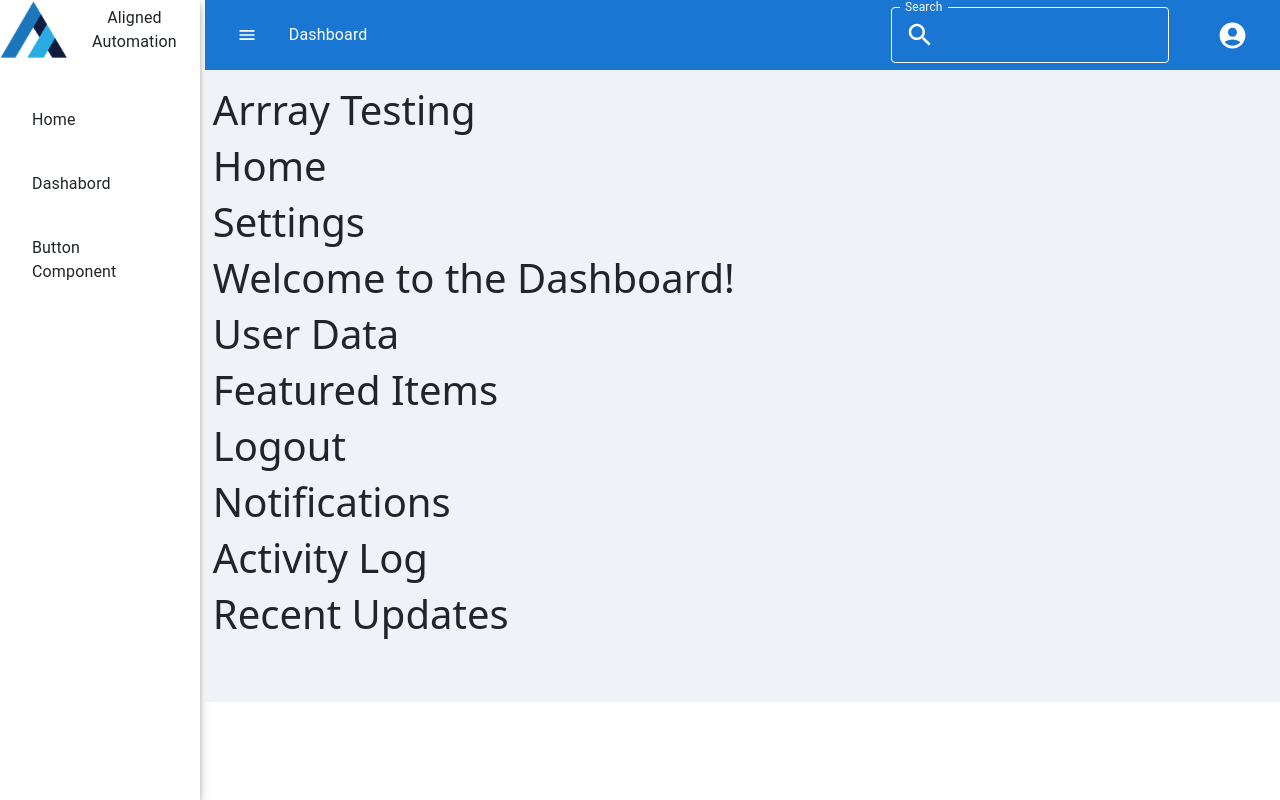
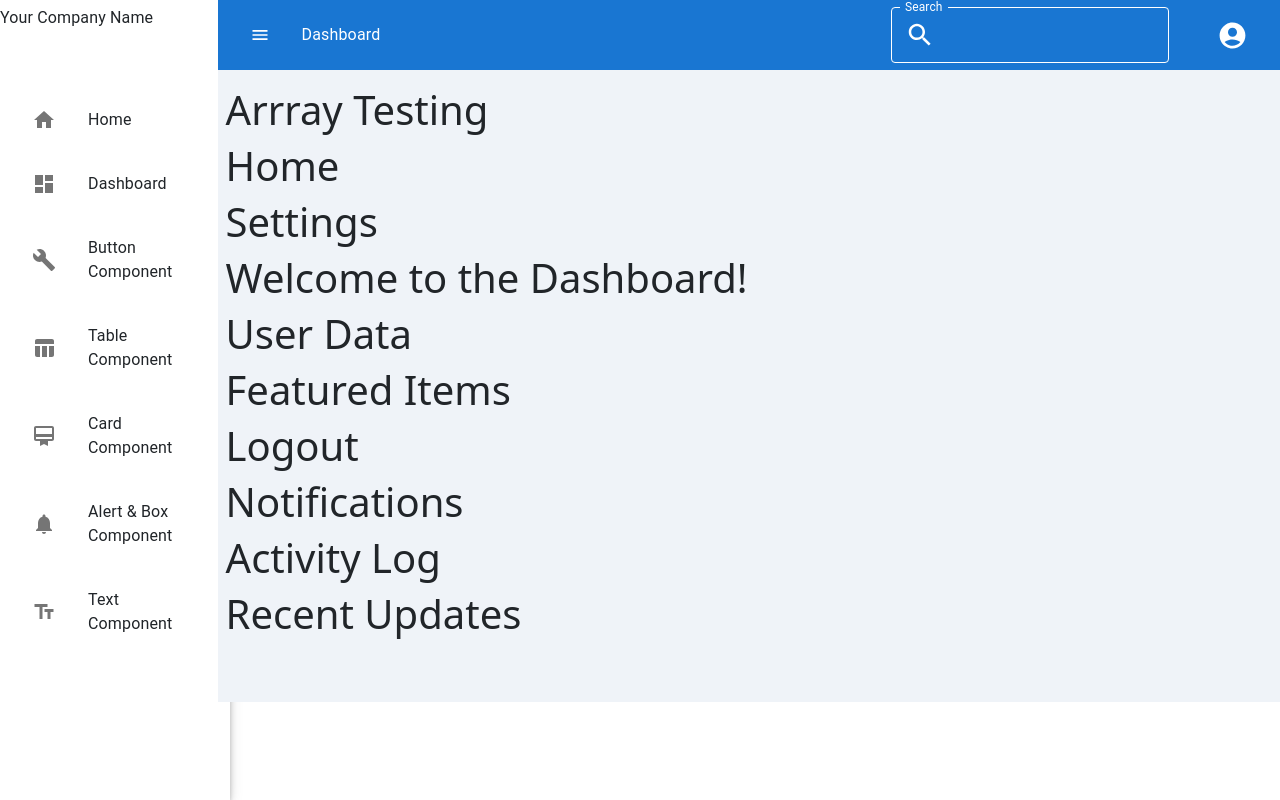
Before and after one commit to vishaljagdhane/Framework, a React (Create React App) app in the folder Framework/framework/: page / in a window 1280 px wide. Both pictures are taken after a click on the button 42 px from the left and 35 px from the top of the page. Built offline with nearby package versions, Linux system fonts and the light colour scheme.

Commit message:
This adding Scrollbar

```diff
--- a/Framework/framework/src/customDashboard/ApplicationDashbaord.jsx
+++ b/Framework/framework/src/customDashboard/ApplicationDashbaord.jsx
@@ -12,12 +12,12 @@ export default function ApplicationDashbaord() {
 
   const openSideBarComponent = () => {
     setSideBarComponent(!sideBarComponent)
-    setApplicationTitleName(sideBarComponent ? 'Aligned Automation' : 'Dashboard') // Toggle the title based on sidebar state
+    setApplicationTitleName(sideBarComponent ? 'Your Componay Name' : 'Dashboard') // Toggle the title based on sidebar state
   }
 
   const handleMenuChange = (item) => {
     setMenuContent(item)
-    setApplicationTitleName(item === 'home' ? 'Aligned Automation' : 'Dashboard') // Set appropriate title based on selection
+    setApplicationTitleName(item === 'home' ? 'Your Compnay Name ' : 'Dashboard') // Set appropriate title based on selection
   }
 
   const renderContent = () => {
@@ -26,8 +26,18 @@ export default function ApplicationDashbaord() {
         return <DashbaordPages />
       case 'Dashabord':
         return <h1>Dashboard Page</h1>
-        case 'Button':
-          return <ButtonMainComponent/>
+      case 'Button':
+        return <ButtonMainComponent />
+      case 'Table':
+        return <h1>Table Componnet </h1>
+      case 'card':
+        return <h1>Card Component</h1>
+      case 'AlertWithBox':
+        return <h1>AlertWidth Box</h1>
+        case'TextFild':
+        return <h1>Text Filed</h1>
+        case 'SingleSelect ':
+          return <h1>Single Select</h1>
       default:
         return <h1>Welcome!</h1>
     }
@@ -38,7 +48,7 @@ export default function ApplicationDashbaord() {
       {sideBarComponent && (
         <Box
           sx={{
-            width: '16%',
+            width: '17%',
             position: 'fixed',
             top: 0,
             left: 0,
@@ -54,7 +64,7 @@ export default function ApplicationDashbaord() {
         sx={{
           flex: 1,
           transition: 'margin-left 0.3s ease',
-          marginLeft: sideBarComponent ? '16%' : '0%',
+          marginLeft: sideBarComponent ? '17%' : '0%',
         }}
       >
         <ApplicationTopBar
--- a/Framework/framework/src/customDashboard/ApplicationsLeftSideBar.jsx
+++ b/Framework/framework/src/customDashboard/ApplicationsLeftSideBar.jsx
@@ -5,17 +5,36 @@ import {
   ListItemButton,
   ListItemText,
   Typography,
+  ListItemIcon
 } from "@mui/material";
-import React from "react";
+import React ,{useState}from "react";
 import a from "../asst/a.png";
+import HomeIcon from '@mui/icons-material/Home';
+import DashboardIcon from '@mui/icons-material/Dashboard';
+import ButtonIcon from '@mui/icons-material/Build';
+import TableChartIcon from '@mui/icons-material/TableChart';
+import CardMembershipIcon from '@mui/icons-material/CardMembership';
+import NotificationsIcon from '@mui/icons-material/Notifications';
+import TextFieldsIcon from '@mui/icons-material/TextFields';
 
 export default function ApplicationsLeftSideBar({ MenuIteam }) {
+  const ListData = [
+    { label: "Home", action: "home", onClick: () => MenuIteam("home"), icon: <HomeIcon /> },
+    { label: "Dashboard", action: "dashboard", onClick: () => MenuIteam("dashboard"), icon: <DashboardIcon /> },
+    { label: "Button Component", action: "button", onClick: () => MenuIteam("Button"), icon: <ButtonIcon /> },
+    { label: "Table Component", action: "table", onClick: () => MenuIteam("Table"), icon: <TableChartIcon /> },
+    { label: "Card Component", action: "card", onClick: () => MenuIteam("card"), icon: <CardMembershipIcon /> },
+    { label: "Alert & Box Component", action: "alert", onClick: () => MenuIteam("AlertWithBox"), icon: <NotificationsIcon /> },
+    { label: "Text Component", action: "text", onClick: () => MenuIteam("TextFild"), icon: <TextFieldsIcon /> },
+  ]
+  const [activeItem, setActiveItem] = useState(null);
+
   return (
     <>
       <Box
         sx={{
           position: "relative",
-          width: "200px",
+          width: "230px",
           height: "100vh",
           top: 0,
           display: "block",
@@ -40,7 +59,6 @@ export default function ApplicationsLeftSideBar({ MenuIteam }) {
               cursor: "pointer",
             }}
           >
-            <img src={a} alt="Al" style={{ height: "60px" }} />
             <Typography
               sx={{
                 position: "relative",
@@ -49,38 +67,49 @@ export default function ApplicationsLeftSideBar({ MenuIteam }) {
                 textAlign: "center",
               }}
             >
-          Aligned Automation
+              Your Company Name
             </Typography>
           </Box>
         </Box>
+
+        {/* Scrollable list container */}
         <Box
           sx={{
-            width: "200px",
-            height: "70vh",
+            width: "230px",
+            height: "calc(100vh - 150px)", // Adjust height based on the other content above
             position: "relative",
             top: 80,
-
+            overflowY: "auto", // Enable vertical scrolling
           }}
         >
           <List>
-            <ListItem>
-              <ListItemButton onClick={() => MenuIteam("home")}>
-                <ListItemText primary="Home" />
-              </ListItemButton>
-            </ListItem>
-            <ListItem>
-              <ListItemButton onClick={() => MenuIteam("Dashabord")}>
-                <ListItemText primary="Dashabord" />
-              </ListItemButton>
-            </ListItem>
-            <ListItem>
-              <ListItemButton onClick={() => MenuIteam("Button")}>
-                <ListItemText primary="Button Component" />
-              </ListItemButton>
-            </ListItem>
+            {ListData.map((item) => (
+              <ListItem
+                key={item.action}
+                sx={{
+                  borderRadius: "10px",
+                  bgcolor: activeItem === item.action ? "#C2E8F6" : "transparent",
+                  "&:hover": {
+                    bgcolor: "lightSkyBlue",
+                  },
+                }}
+              >
+                <ListItemButton
+                  onClick={() => {
+                    item.onClick();
+                    setActiveItem(item.action); // Set active item on click
+                  }}
+                >
+                  <ListItemIcon>{item.icon}</ListItemIcon>
+                  <ListItemText primary={item.label} sx={{ fontSize: '12px' }} />
+                </ListItemButton>
+              </ListItem>
+            ))}
           </List>
         </Box>
       </Box>
     </>
   );
+
+
 }
```
